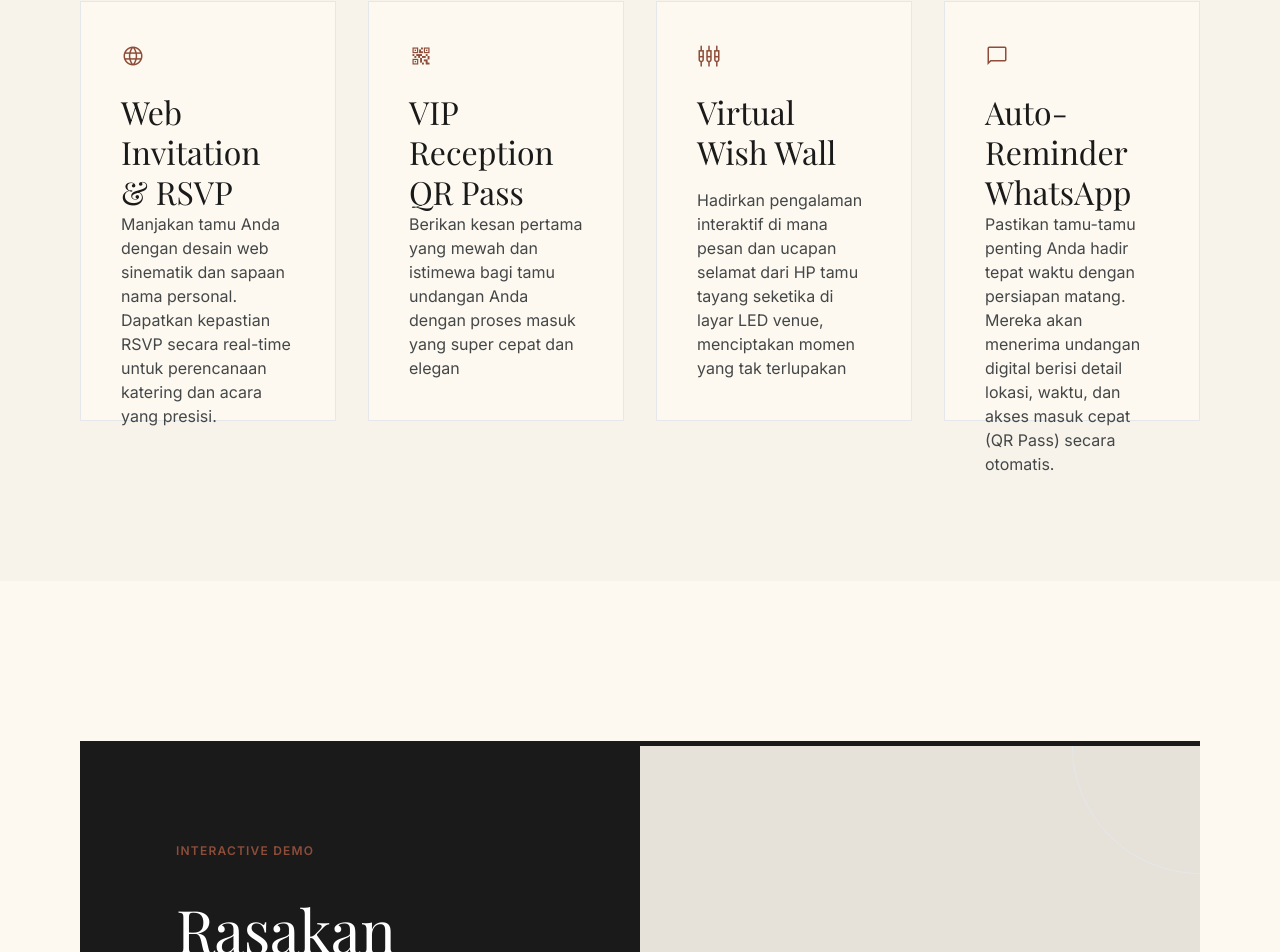
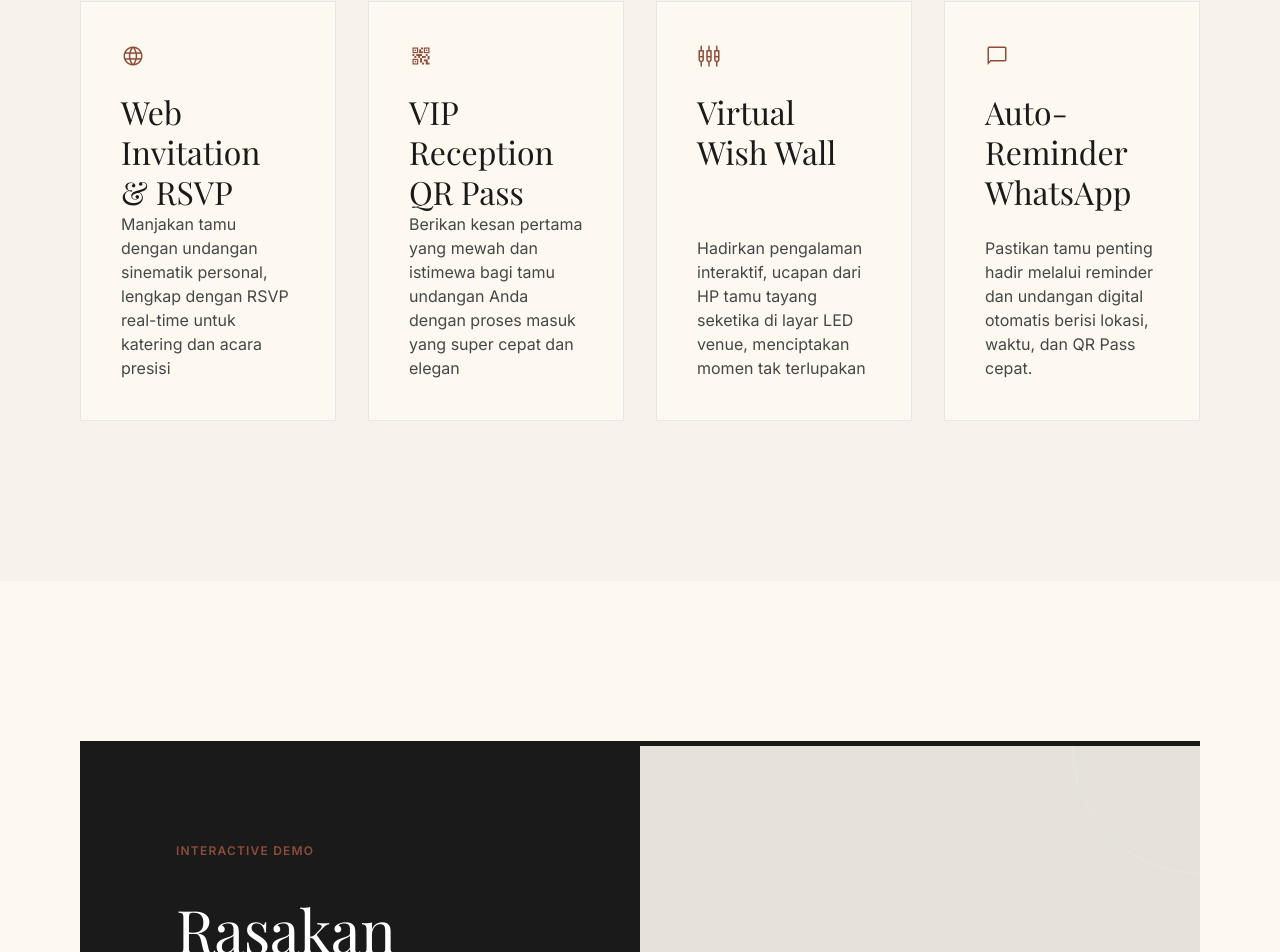
Before and after one commit to Aksaraa01/wedding, a Next.js app: page /hero in a window 1280 px wide. Shown: the part 1305-2257 px from the top of the page. Built offline with nearby package versions, Linux system fonts and the light colour scheme; no server answers; a web font is replaced by a local one.

Commit message:
feat: update /hero feature card copy

```diff
--- a/src/components/FeaturesSection.tsx
+++ b/src/components/FeaturesSection.tsx
@@ -6,7 +6,7 @@ const MODULES = [
   {
     icon: "language",
     title: "Web Invitation & RSVP",
-    desc: "Manjakan tamu Anda dengan desain web sinematik dan sapaan nama personal. Dapatkan kepastian RSVP secara real-time untuk perencanaan katering dan acara yang presisi.",
+    desc: "Manjakan tamu dengan undangan sinematik personal, lengkap dengan RSVP real-time untuk katering dan acara presisi",
   },
   {
     icon: "qr_code_2",
@@ -16,12 +16,12 @@ const MODULES = [
   {
     icon: "settings_input_component",
     title: "Virtual Wish Wall",
-    desc: "Hadirkan pengalaman interaktif di mana pesan dan ucapan selamat dari HP tamu tayang seketika di layar LED venue, menciptakan momen yang tak terlupakan",
+    desc: "Hadirkan pengalaman interaktif, ucapan dari HP tamu tayang seketika di layar LED venue, menciptakan momen tak terlupakan",
   },
   {
     icon: "chat_bubble_outline",
     title: "Auto-Reminder WhatsApp",
-    desc: "Pastikan tamu-tamu penting Anda hadir tepat waktu dengan persiapan matang. Mereka akan menerima undangan digital berisi detail lokasi, waktu, dan akses masuk cepat (QR Pass) secara otomatis.",
+    desc: "Pastikan tamu penting hadir melalui reminder dan undangan digital otomatis berisi lokasi, waktu, dan QR Pass cepat.",
   },
 ]
 
```
